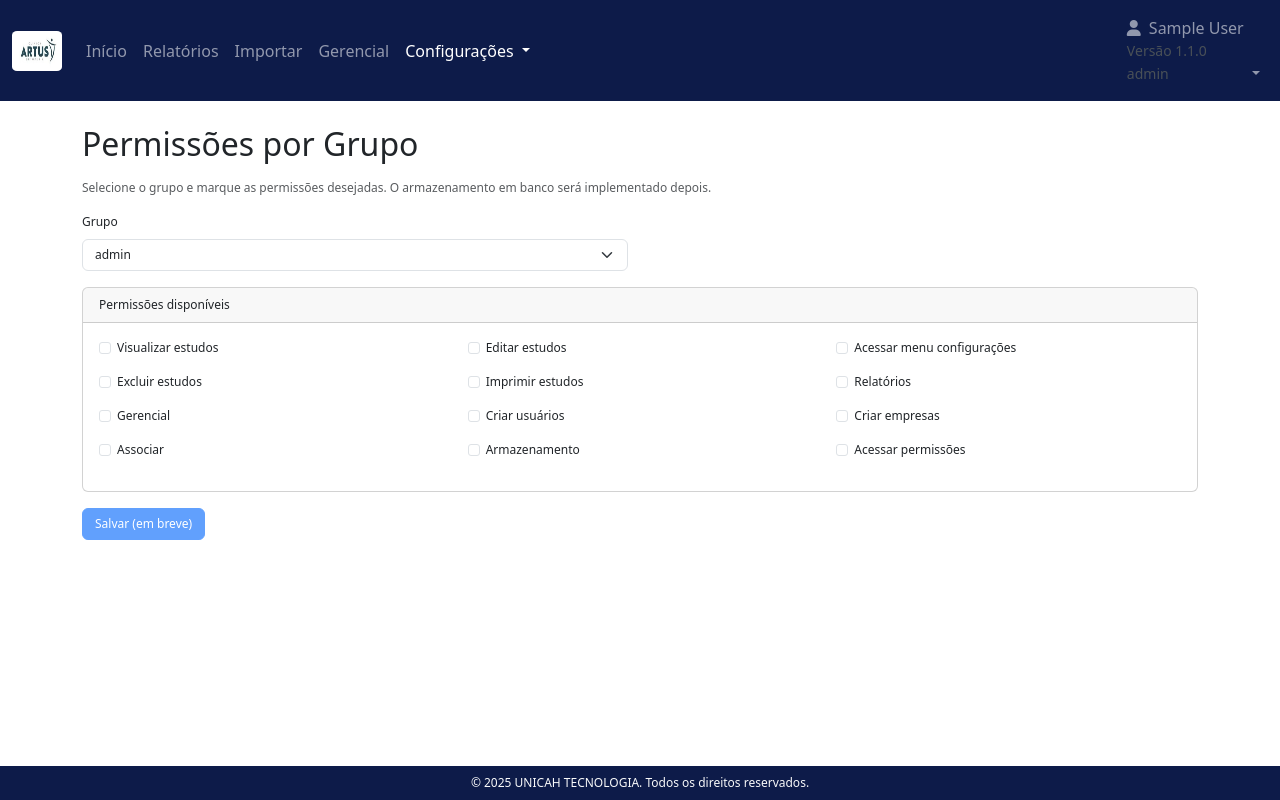
After one commit to robertocf/unicah_pacs, a Flask app: page /configuracoes/permissoes in a window 1280 px wide. The commit adds this page. Run offline with Flask 3, Linux system fonts and the light colour scheme; the visitor is signed in with stand-in values (Sample User, id 1); data comes from the database, SQL or seed files in the repository; some libraries are stand-ins or nearby versions.

Commit message:
Criado página de permissões, adicionado versão no superior.

```diff
--- a/config.py
+++ b/config.py
@@ -14,12 +14,16 @@ NGINX_AUTH_USER = os.getenv('NGINX_AUTH_USER', 'suporte_image')
 # ATENÇÃO: Use a senha em texto puro (não o hash do htpasswd)
 NGINX_AUTH_PASSWORD = os.getenv('NGINX_AUTH_PASSWORD', '@@AgionTec!324')
 
+# Versão do sistema (pode ser sobrescrita por variável de ambiente APP_VERSION)
+APP_VERSION = os.getenv('APP_VERSION', '1.1.0')
+
 app = Flask(__name__)
 app.config['SECRET_KEY'] = 'ohhr6T8UmvdC4Ws8Gn1q1pEZ2B5YfF8qDeag9nfe1ojeXVa6OzPb0W7BCVWrIAJgS66XmTrRWiaPzbmEi3uC7zsQKruYS1Q5u9a36GcJCfx2w1jTSAbWW8joG5jkvp53lHA5g93i0452LO4wQRJU8bhDAlYxRhiCMZhEYIkuEjqkpqCQnYcE4BASv6DDMPZv'
 app.config['SQLALCHEMY_DATABASE_URI'] = f'postgresql://{SERVER_USER}:{SERVER_PASS}@{SERVER_IP}/{SERVER_DB}'
 app.config['SQLALCHEMY_TRACK_MODIFICATIONS'] = False
 app.config['NGINX_AUTH_USER'] = NGINX_AUTH_USER
 app.config['NGINX_AUTH_PASSWORD'] = NGINX_AUTH_PASSWORD
+app.config['APP_VERSION'] = APP_VERSION
 
 db = SQLAlchemy(app)
 login_manager = LoginManager()
--- a/models/homepage.py
+++ b/models/homepage.py
@@ -219,6 +219,7 @@ def carregar_homepage(user_name, user_id, user_role=None, alert=None):
         "homepage.html",
         SERVER_IP=SERVER_IP,
         patients=patients,
+        visible_count=len(patients),
         page=page,
         per_page=per_page_param,  # Usar o valor original para o dropdown
         total_pages=total_pages,
--- a/routes.py
+++ b/routes.py
@@ -30,6 +30,24 @@ from models.Users import User
 from services.disk_reaming import get_free_space_bytes, get_average_daily_usage_bytes, REPOSITORY_PATH, DAYS_TO_AVERAGE, format_bytes
 from services.storage_stats import get_storage_stats
 from services.audit_logs import insert_log_registro, _get_existing_patient_data, insert_login_log
+from services.permissions import get_user_permissions, list_permission_definitions
+
+@app.context_processor
+def inject_permissions():
+    try:
+        if current_user and getattr(current_user, 'is_authenticated', False):
+            return {'permissions': get_user_permissions(current_user)}
+        return {'permissions': {}}
+    except Exception:
+        return {'permissions': {}}
+
+@app.context_processor
+def inject_app_version():
+    # Disponibiliza APP_VERSION em todos os templates
+    try:
+        return {'APP_VERSION': app.config.get('APP_VERSION', '1.0.0')}
+    except Exception:
+        return {'APP_VERSION': '1.0.0'}
 
 
 @app.route('/relatorios', methods=['GET'])
@@ -1971,3 +1989,12 @@ def gerencial_search():
         print(f"Erro ao pesquisar logs: {e}")
         flash(f'Erro ao pesquisar logs: {str(e)}', 'error')
         return render_template('gerencial.html', logs=None)
+
+# Página de Permissões (layout, sem persistência)
+@app.route('/configuracoes/permissoes', methods=['GET'])
+@login_required
+@admin_required
+def configuracoes_permissoes():
+    usuarios = User.query.all()
+    roles = sorted({u.role for u in usuarios if getattr(u, 'role', None)})
+    return render_template('permissoes.html', usuarios=usuarios, roles=roles, permission_defs=list_permission_definitions())
--- /dev/null
+++ b/services/permissions.py
@@ -0,0 +1,57 @@
+def get_user_permissions(user):
+    """
+    Retorna um dicionário de permissões para o usuário.
+    No futuro, isso será carregado do banco de dados.
+    """
+    # Admin tem todas as permissões
+    if getattr(user, 'role', None) == 'admin':
+        return {
+            'visualizar_estudos': True,
+            'editar_estudos': True,
+            'acessar_menu_configuracoes': True,
+            'excluir_estudos': True,
+            'imprimir_estudos': True,
+            # Novos escopos de acesso
+            'visualizar_relatorios': True,
+            'acessar_gerencial': True,
+            'criar_usuarios': True,
+            'criar_empresas': True,
+            'associar': True,
+            'acessar_armazenamento': True,
+            'acessar_permissoes': True,
+        }
+
+    # Padrão para outros usuários (pode ser ajustado posteriormente)
+    return {
+        'visualizar_estudos': True,
+        'editar_estudos': False,
+        'acessar_menu_configuracoes': False,
+        'excluir_estudos': False,
+        'imprimir_estudos': True,
+        # Novos escopos de acesso - padrão restritivo
+        'visualizar_relatorios': False,
+        'acessar_gerencial': False,
+        'criar_usuarios': False,
+        'criar_empresas': False,
+        'associar': False,
+        'acessar_armazenamento': False,
+        'acessar_permissoes': False,
+    }
+
+
+def list_permission_definitions():
+    """Lista todas as permissões disponíveis com rótulos para exibição."""
+    return [
+        {'key': 'visualizar_estudos', 'label': 'Visualizar estudos'},
+        {'key': 'editar_estudos', 'label': 'Editar estudos'},
+        {'key': 'acessar_menu_configuracoes', 'label': 'Acessar menu configurações'},
+        {'key': 'excluir_estudos', 'label': 'Excluir estudos'},
+        {'key': 'imprimir_estudos', 'label': 'Imprimir estudos'},
+        {'key': 'visualizar_relatorios', 'label': 'Relatórios'},
+        {'key': 'acessar_gerencial', 'label': 'Gerencial'},
+        {'key': 'criar_usuarios', 'label': 'Criar usuários'},
+        {'key': 'criar_empresas', 'label': 'Criar empresas'},
+        {'key': 'associar', 'label': 'Associar'},
+        {'key': 'acessar_armazenamento', 'label': 'Armazenamento'},
+        {'key': 'acessar_permissoes', 'label': 'Acessar permissões'},
+    ]
--- a/templates/base.html
+++ b/templates/base.html
@@ -34,22 +34,27 @@
                         <li class="nav-item">
                             <a class="nav-link {% if request.path == '/' %}active{% endif %}" href="/">Início</a>
                         </li>
+                        {% if permissions.get('visualizar_relatorios') %}
                         <li class="nav-item">
                             <a class="nav-link {% if request.path == '/relatorios' %}active{% endif %}"
                                 href="/relatorios">Relatórios</a>
                         </li>
+                        {% endif %}
                         <li class="nav-item">
                             <a class="nav-link {% if request.path == '/dicom/importar' %}active{% endif %}"
                                 href="/dicom/importar">Importar</a>
                         </li>
+                        {% if permissions.get('acessar_gerencial') %}
                         <li class="nav-item">
                             <a class="nav-link {% if request.path == '/gerencial' %}active{% endif %}"
                                 href="/gerencial">Gerencial</a>
                         </li>
+                        {% endif %}
                         <!-- <li class="nav-item">
                             <a class="nav-link {% if request.path == '/dicom/importar' %}active{% endif %}" href="/dicom/importar"><i class="fa-solid fa-file-import me-2"></i>Importar DICOM</a>
                         </li>
                         -->
+                        {% if permissions.get('acessar_menu_configuracoes') %}
                         <li class="nav-item dropdown">
                             <a class="nav-link dropdown-toggle {% if request.path.startswith('/configuracoes') %}active{% endif %}"
                                 href="#" id="navbarDropdownConfig" role="button" data-bs-toggle="dropdown"
@@ -57,16 +62,29 @@
                                 Configurações
                             </a>
                             <ul class="dropdown-menu" aria-labelledby="navbarDropdownConfig">
+                                {% if permissions.get('criar_usuarios') %}
                                 <li><a class="dropdown-item" href="/configuracoes/usuarios"><i
                                             class="fas fa-users me-2"></i>Usuários</a></li>
+                                {% endif %}
+                                {% if permissions.get('criar_empresas') %}
                                 <li><a class="dropdown-item" href="/configuracoes/empresas"><i
                                             class="fa-solid fa-industry me-2"></i>Empresas</a></li>
+                                {% endif %}
+                                {% if permissions.get('associar') %}
                                 <li><a class="dropdown-item" href="/configuracoes/associacoes"><i
                                             class="fas fa-link me-2"></i>Associações</a></li>
+                                {% endif %}
+                                {% if permissions.get('acessar_armazenamento') %}
                                 <li><a class="dropdown-item" href="/configuracoes/armazenamento"><i
                                             class="fas fa-hdd me-2"></i>Armazenamento</a></li>
+                                {% endif %}
+                                {% if permissions.get('acessar_permissoes') %}
+                                <li><a class="dropdown-item" href="/configuracoes/permissoes"><i
+                                            class="fas fa-shield-alt me-2"></i>Permissões</a></li>
+                                {% endif %}
                             </ul>
                         </li>
+                        {% endif %}
                     </ul>
 
                     <div class="ms-auto">
@@ -77,6 +95,7 @@
                                     data-bs-toggle="dropdown" aria-expanded="false">
                                     <div class="d-inline-block">
                                         <div><i class="fas fa-user me-2"></i>{{ current_user.name }}</div>
+                                        <div class="small text-light-emphasis">Versão {{ APP_VERSION }}</div>
                                         <small class="text-light-emphasis">{{ current_user.role }}</small>
                                     </div>
                                 </a>
--- a/templates/homepage.html
+++ b/templates/homepage.html
@@ -237,6 +237,10 @@
                             {% endif %}
                     </div>
                     {% endif %}
+                    <!-- Rodapé: contador de linhas visíveis -->
+                    <div class="mt-2 text-muted" style="text-align:center; font-size:0.95rem;">
+                        Registros exibidos nesta visualização: <strong>{{ visible_count }}</strong>
+                    </div>
                 </div>
             </div>
         </div>
--- /dev/null
+++ b/templates/permissoes.html
@@ -0,0 +1,39 @@
+{% extends "base.html" %}
+{% block title %}Permissões{% endblock %}
+{% block content %}
+<div class="container mt-4">
+  <h2 class="mb-3">Permissões por Grupo</h2>
+  <p class="text-muted">Selecione o grupo e marque as permissões desejadas. O armazenamento em banco será implementado depois.</p>
+
+  <div class="row mb-3">
+    <div class="col-md-6">
+      <label for="grupoSelect" class="form-label">Grupo</label>
+      <select id="grupoSelect" class="form-select">
+        {% for g in roles %}
+          <option value="{{ g }}">{{ g }}</option>
+        {% endfor %}
+      </select>
+    </div>
+  </div>
+
+  <div class="card">
+    <div class="card-header">Permissões disponíveis</div>
+    <div class="card-body">
+      <div class="row">
+        {% for p in permission_defs %}
+        <div class="col-md-4 mb-2">
+          <div class="form-check">
+            <input class="form-check-input" type="checkbox" id="perm_{{ p.key }}" data-perm-key="{{ p.key }}">
+            <label class="form-check-label" for="perm_{{ p.key }}">{{ p.label }}</label>
+          </div>
+        </div>
+        {% endfor %}
+      </div>
+    </div>
+  </div>
+
+  <div class="mt-3">
+    <button class="btn btn-primary" disabled>Salvar (em breve)</button>
+  </div>
+</div>
+{% endblock %}
```
